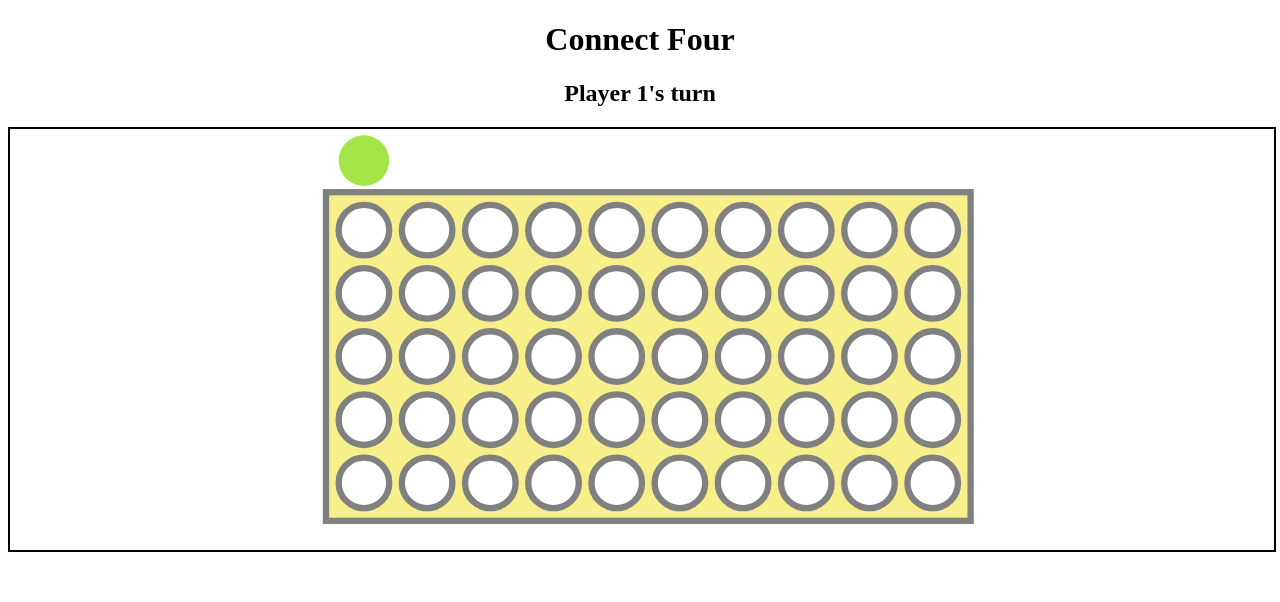
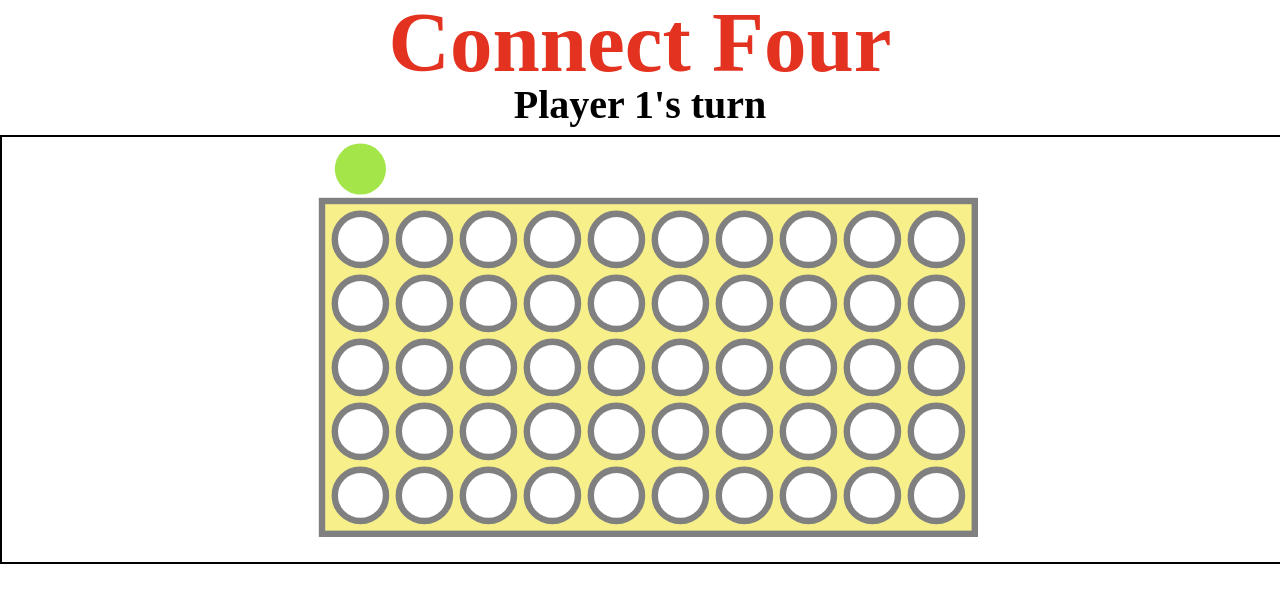
Before and after one commit to enamarat/Connect-Four, a plain HTML site: page index.html in a window 1280 px wide. Drawn offline with Linux system fonts and the light colour scheme.

Commit message:
Add header, fix bug in function that checks whether oone the players has won.

```diff
--- a/index.html
+++ b/index.html
@@ -3,7 +3,9 @@
   <head>
     <meta charset="utf-8">
     <title>Connect Four</title>
-      <link href="./styles.css" type="text/css" rel="stylesheet">
+      <link href="./styles/reset.css" type="text/css" rel="stylesheet">
+      <link href="./styles/styles.css" type="text/css" rel="stylesheet">
+      <meta name="viewport" content="width=device-width, initial-scale=1">
   </head>
   <body>
     <h1>Connect Four</h1>
--- a/scripts.js
+++ b/scripts.js
@@ -87,6 +87,9 @@ const checkIfFourConnected = () => {
       } else if (board[i][count]=== 2) {
         countPlayer2++;
         countPlayer1 = 0;
+      } else if (board[i][count]=== 0) {
+        countPlayer1 = 0;
+        countPlayer2 = 0;
       }
 
       if (countPlayer1 === 4) {
--- a/styles.css
+++ /dev/null
@@ -1,12 +0,0 @@
-body {
- text-align: center;
-}
-
-.container {
- width: 100%;
- border: 2px solid black;
-}
-
-.currentCircle {
-  transition: 0.5s;
-}
--- /dev/null
+++ b/styles/reset.css
@@ -0,0 +1,48 @@
+/* http://meyerweb.com/eric/tools/css/reset/
+   v2.0 | 20110126
+   License: none (public domain)
+*/
+
+html, body, div, span, applet, object, iframe,
+h1, h2, h3, h4, h5, h6, p, blockquote, pre,
+a, abbr, acronym, address, big, cite, code,
+del, dfn, em, img, ins, kbd, q, s, samp,
+small, strike, strong, sub, sup, tt, var,
+b, u, i, center,
+dl, dt, dd, ol, ul, li,
+fieldset, form, label, legend,
+table, caption, tbody, tfoot, thead, tr, th, td,
+article, aside, canvas, details, embed,
+figure, figcaption, footer, header, hgroup,
+menu, nav, output, ruby, section, summary,
+time, mark, audio, video {
+	margin: 0;
+	padding: 0;
+	border: 0;
+	font-size: 100%;
+	font: inherit;
+	vertical-align: baseline;
+}
+/* HTML5 display-role reset for older browsers */
+article, aside, details, figcaption, figure,
+footer, header, hgroup, menu, nav, section {
+	display: block;
+}
+body {
+	line-height: 1;
+}
+ol, ul {
+	list-style: none;
+}
+blockquote, q {
+	quotes: none;
+}
+blockquote:before, blockquote:after,
+q:before, q:after {
+	content: '';
+	content: none;
+}
+table {
+	border-collapse: collapse;
+	border-spacing: 0;
+}
--- /dev/null
+++ b/styles/styles.css
@@ -0,0 +1,31 @@
+* {
+  font-family: arial, sans-serif;
+}
+
+body {
+ text-align: center;
+}
+
+h1 {
+  font-family: STLiti;
+  font-weight: bold;
+  font-size: 85px;
+  color: #e33320;
+  margin: 0;
+}
+
+h2 {
+  font-size: 40px;
+  font-weight: bold;
+  margin-top: 0;
+  margin-bottom: 10px;
+}
+
+.container {
+ width: 100%;
+ border: 2px solid black;
+}
+
+.currentCircle {
+  transition: 0.5s;
+}
```
